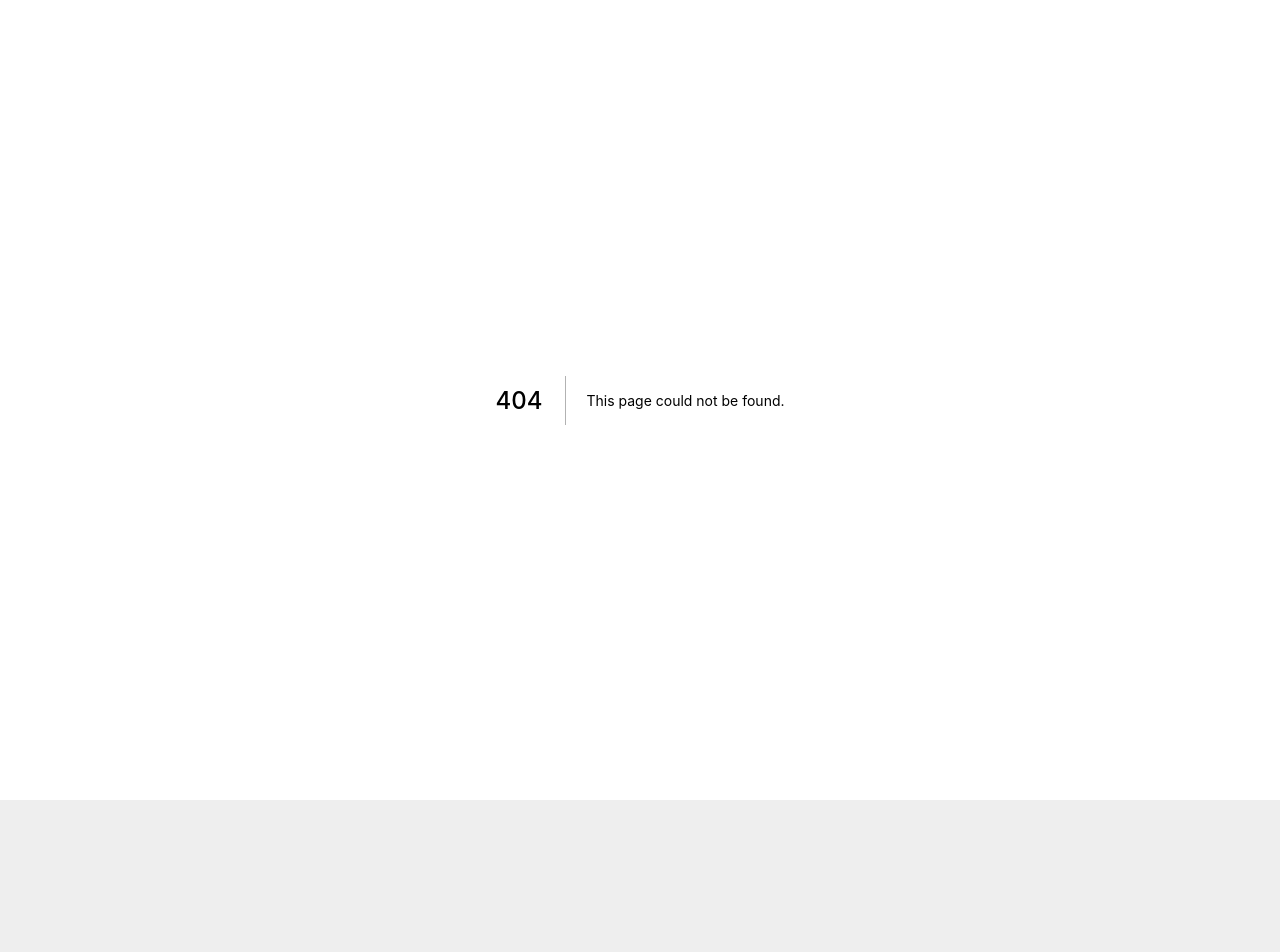
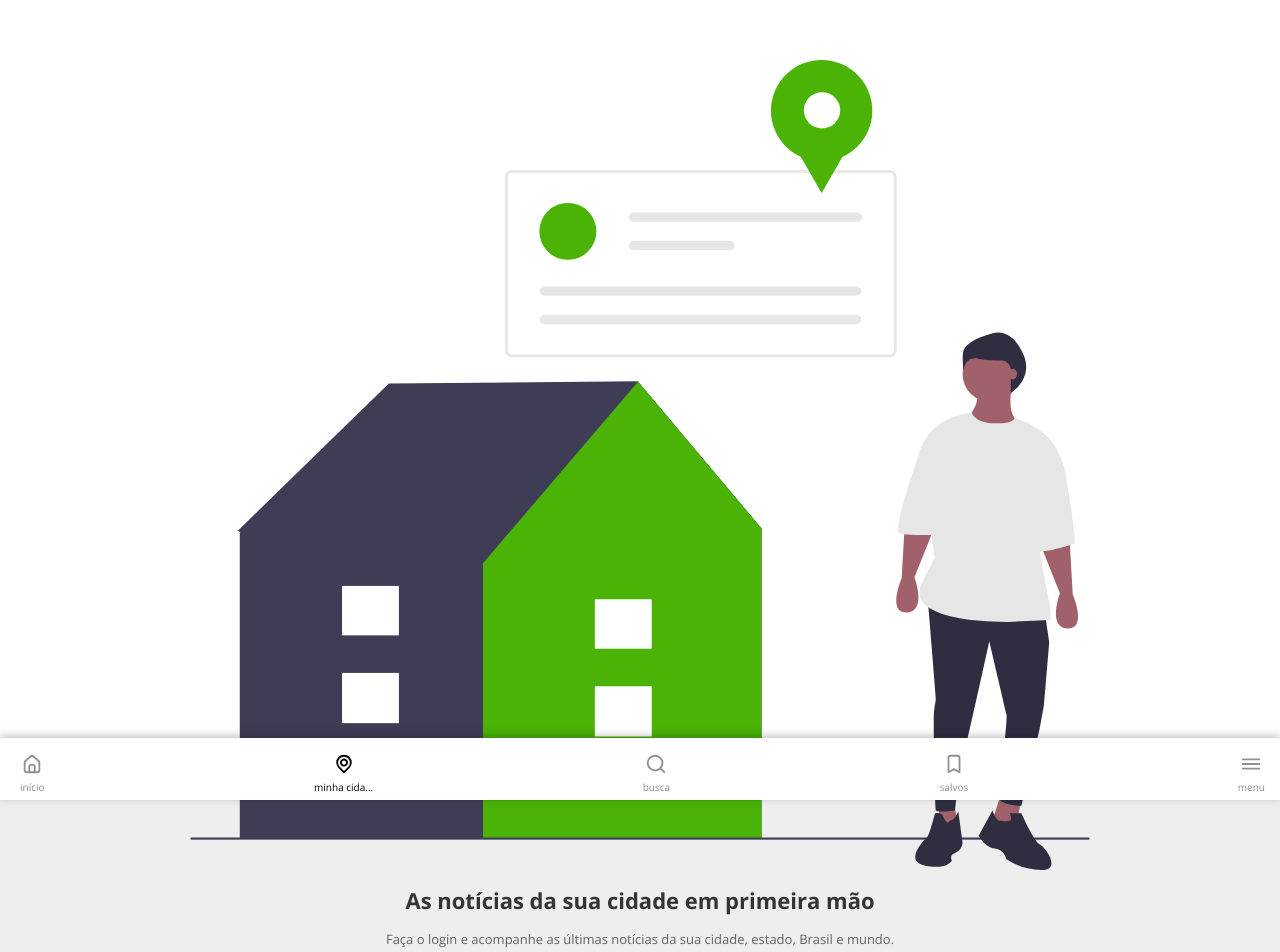
Before and after one commit to israelsousa21/rnhoje-pwa-newxjs, a Next.js app: page /cidade in a window 1280 px wide. Before the commit this address had no page. Shown: the top 952 px of the page. Before the commit the page ends 800 px from the top, so only its background shows below. Built offline with nearby package versions, Linux system fonts and the light colour scheme.

Commit message:
1 - Adding new icons 2 - Adding fonts 3 - Creating page cidade

```diff
--- a/package.json
+++ b/package.json
@@ -8,6 +8,7 @@
     "start": "next start"
   },
   "dependencies": {
+    "@iconscout/react-unicons": "^1.1.6",
     "next": "11.0.1",
     "react": "17.0.2",
     "react-dom": "17.0.2"
--- a/src/components/Menu.jsx
+++ b/src/components/Menu.jsx
@@ -1,34 +1,65 @@
 import styles from '../styles/Menu.module.css'
-import Image from 'next/image'
-import IconHome from '../../public/images/icons/icon-home.png'
-import IconPin from '../../public/images/icons/icon-pin.png'
-import IconSearch from '../../public/images/icons/icon-search.png'
-import IconSave from '../../public/images/icons/icon-save.png'
-import IconMenu from '../../public/images/icons/icon-menu.png'
-export default function Menu(){
-    var sizeImg = 22
+import Link from 'next/link'
+import { UilEstate,
+         UilLocationPoint,
+         UilSearch,
+         UilBookmark,
+         UilBars } from '@iconscout/react-unicons'
+
+export default function Menu(props){
+    var sizeIcon = 22
+    var colorIconUnselected = '#909090'
+    var colorIconSelected   = '#050505'
+
+    var colorHome   = (props.page === 'home') ? colorIconSelected : colorIconUnselected
+    var colorPin    = (props.page === 'cidade') ? colorIconSelected : colorIconUnselected
+    var colorSearch = (props.page === 'busca') ? colorIconSelected : colorIconUnselected
+    var colorSave   = (props.page === 'salvos') ? colorIconSelected : colorIconUnselected
+    var colorMenu   = (props.page === 'menu') ? colorIconSelected : colorIconUnselected
+
     return(
         <div className={styles.box}>
             <ul>
                 <li>
-                    <Image src={IconHome} alt="Início" width={sizeImg} height={sizeImg} />
-                    <span>início</span>
+                    <Link href="/">
+                        <a>
+                            <UilEstate size={sizeIcon} color={colorHome} />
+                            <span style={{color:colorHome}}>início</span>
+                        </a>
+                    </Link>
                 </li>
                 <li>
-                    <Image src={IconPin} alt="Minha Cidade" width={sizeImg} height={sizeImg} />
-                    <span>minha cida...</span>
+                    <Link href="/cidade">
+                        <a>
+                            <UilLocationPoint size={sizeIcon} color={colorPin} />
+                            <span style={{color:colorPin}}>minha cida...</span>
+                        </a>
+                    </Link>
+                </li>
+
+                <li>
+                    <Link href="/busca">
+                        <a>
+                            <UilSearch size={sizeIcon} color={colorSearch} />
+                            <span style={{color:colorSearch}}>busca</span>
+                        </a>
+                    </Link>
                 </li>
                 <li>
-                    <Image src={IconSearch} alt="Busca" width={sizeImg} height={sizeImg} />
-                    <span>busca</span>
+                    <Link href="/salvos">
+                            <a>
+                                <UilBookmark size={sizeIcon} color={colorSave} />
+                                <span style={{color:colorSave}}>salvos</span>
+                            </a>
+                    </Link>
                 </li>
                 <li>
-                    <Image src={IconSave} alt="Salvo" width={sizeImg} height={sizeImg} />
-                    <span>salvos</span>
-                </li>
-                <li>
-                    <Image src={IconMenu} alt="Menu" width={sizeImg} height={sizeImg} />
-                    <span>menu</span>
+                    <Link href="/menu">
+                        <a>
+                            <UilBars size={sizeIcon} color={colorMenu} />
+                            <span style={{color:colorMenu}}>menu</span>
+                        </a>
+                    </Link>
                 </li>
             </ul>
         </div>
--- /dev/null
+++ b/src/pages/cidade.jsx
@@ -0,0 +1,24 @@
+import Menu from '../components/Menu'
+import styles from '../styles/Cidade.module.css'
+import Image from 'next/image'
+import imgCidade from '../../public/images/miscelanious/my-location.svg'
+export default function Cidade() {
+    return (
+        <>
+            <div className={styles.box}>
+                <Image
+                    src={imgCidade}
+                    alt="Minha Cidade"
+                    layout="responsive"
+                    width={73}
+                    height={51}
+                />
+                <h1>As notícias da sua cidade em primeira mão</h1>
+                <p>Faça o login e acompanhe as últimas notícias da
+                    sua cidade, estado, Brasil e mundo.</p>
+                <button>ENTRAR</button>
+            </div>
+            <Menu page="cidade" />
+        </>
+    )
+}
--- /dev/null
+++ b/src/styles/Cidade.module.css
@@ -0,0 +1,27 @@
+.box{
+    height: 100vh;
+    background-color: #fff;
+    padding: 60px;
+    text-align: center;
+}
+.box h1{
+    font-size: 22px;
+    color:#343434;
+}
+.box p{
+    color:#626262;
+    font-size: 13px;
+}
+.box button{
+    font-size: 16px;
+    width:250px;
+    height: 56px;
+    background-color: #4AB306;
+    color:#fff;
+    border: solid #4AB306;
+    border-radius: 10px;
+}
+.box button:hover{
+    border: #55ca07;
+    background-color: #55ca07;
+}
--- a/src/styles/globals.css
+++ b/src/styles/globals.css
@@ -1,9 +1,9 @@
+@import url('https://fonts.googleapis.com/css2?family=Open+Sans:ital,wght@0,300;0,700;0,800;1,400&display=swap');
 html,
 body {
   padding: 0;
   margin: 0;
-  font-family: -apple-system, BlinkMacSystemFont, Segoe UI, Roboto, Oxygen,
-    Ubuntu, Cantarell, Fira Sans, Droid Sans, Helvetica Neue, sans-serif;
+  font-family: 'Open Sans', sans-serif;
     background-color: #eee;
 }
 
```
Also changed, not shown: src/pages/index.jsx (+6 -6 lines), 1 other file (tests, documents, lock files or other folders).
